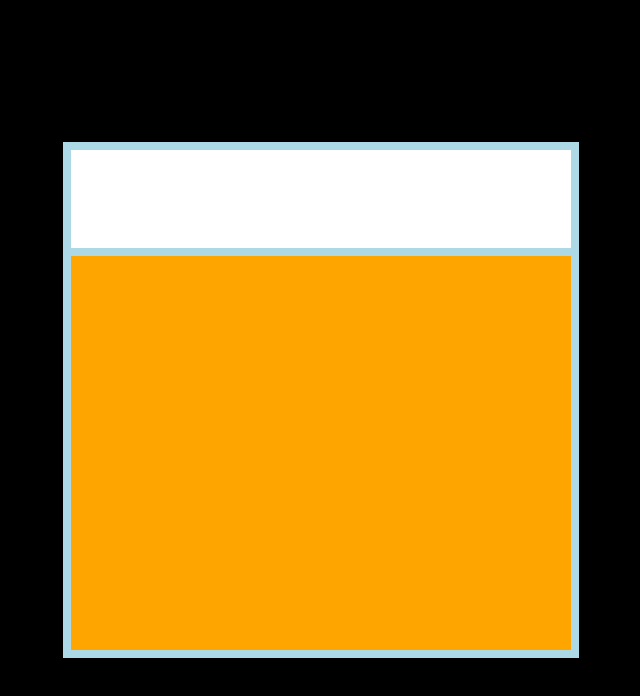
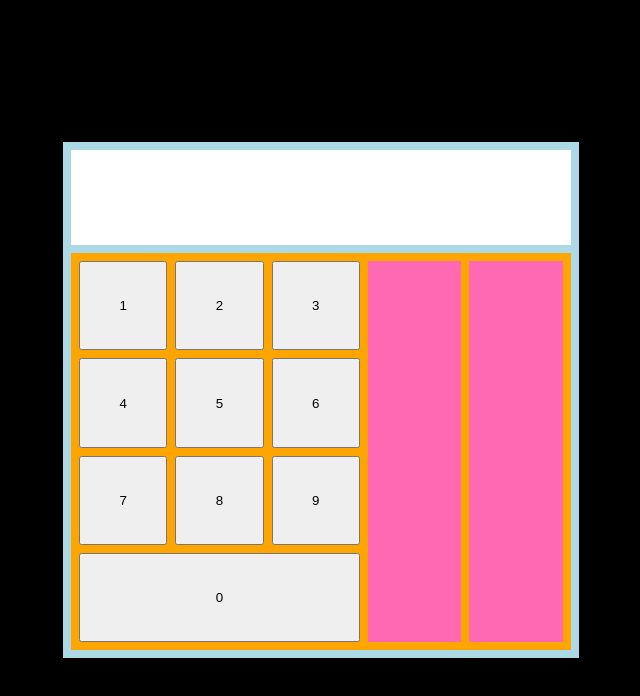
Before and after one commit to jisnotu/odin-calculator, a plain HTML site: page index.html in a window 1280 px wide. Shown: the whole page, without its empty margins (319-959 px from the left). Drawn offline with Linux system fonts and the light colour scheme.

Commit message:
Add digit buttons and containers for op buttons

```diff
--- a/index.html
+++ b/index.html
@@ -9,7 +9,30 @@
   <body>
     <div class='calculator'>
       <div class='display'></div>
-      <div class='button-container'></div>
+      <div class='button-container'>
+        <div class='digit-button-container'>
+          <div>
+            <button>1</button>
+            <button>2</button>
+            <button>3</button>
+          </div>
+          <div>
+            <button>4</button>
+            <button>5</button>
+            <button>6</button>
+          </div>
+          <div>
+            <button>7</button>
+            <button>8</button>
+            <button>9</button>
+          </div>
+          <div>
+            <button>0</button>
+          </div>
+        </div>
+        <div class='operator-button-container'></div>
+        <div class='operator-button-container'></div>
+      </div>
     </div>
   </body>
 </html>
--- a/style.css
+++ b/style.css
@@ -29,4 +29,32 @@ body {
 .button-container {
   flex: 4 0 0;
   background-color: orange;
+  padding: 8px;
+  display: flex;
+  align-items: stretch;
+  gap: 8px;
 }
+
+.digit-button-container {
+  flex: 3 0 0;
+  display: flex;
+  flex-direction: column;
+  align-items: stretch;
+  gap: 8px;
+}
+
+.digit-button-container div {
+  flex: 1 0 0;
+  display: flex;
+  align-items: stretch;
+  gap: 8px;
+}
+
+.digit-button-container div button {
+  flex: 1 0 0;
+}
+
+.operator-button-container {
+  flex: 1 0 0;
+  background-color: hotpink;
+}
```
